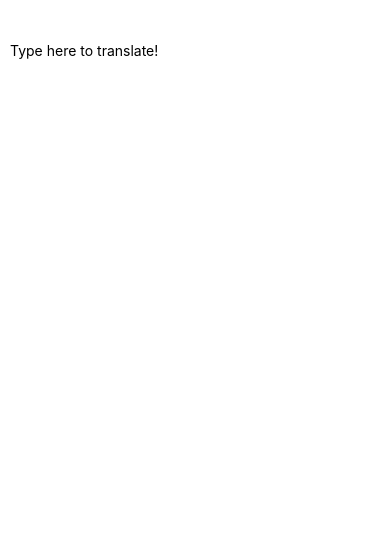
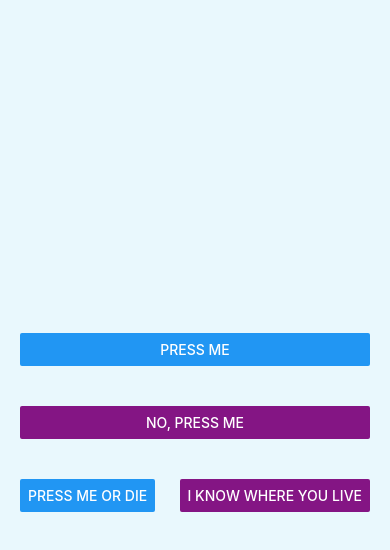
Before and after one commit to daniel-certa-1228/react-native-tutorial, a React Native app: screen / in a window 390 px wide. Shown: the top 550 px of the page. Built offline with nearby package versions, Linux system fonts and the light colour scheme.

Commit message:
buttons 1

```diff
--- a/App.js
+++ b/App.js
@@ -1,24 +1,55 @@
 import React, { Component } from 'react';
-import { AppRegistry, Text, TextInput, View } from 'react-native';
+import { Alert, AppRegistry, Button, StyleSheet, View } from 'react-native';
 
-export default class PizzaTranslator extends Component {
-    constructor(props) {
-        super(props);
-        this.state = {text: ''};
+export default class ButtonBasics extends Component {
+    _onPressButton() {
+        Alert.alert('You touched the button.')
     }
 
     render() {
         return (
-            <View style={{padding: 10, marginTop: 20}}>
-                <TextInput
-                style={{height:40}}
-                placeholder="Type here to translate!"
-                onChangeText={(text) => this.setState({text})}
-                />
-                <Text style={{padding: 10, fontSize:42}}>
-                    {this.state.text.split(' ').map((word) => word && '🍕').join(' ')}
-                </Text>
+            <View style={styles.container}>
+                <View style={styles.buttonContainer}>
+                    <Button
+                        onPress={this._onPressButton}
+                        title="Press Me"
+                    />
+                </View>
+                <View style={styles.buttonContainer}>
+                    <Button
+                        onPress={this._onPressButton}
+                        title="No, Press Me"
+                        color= "#841584"
+                    />
+                </View>
+                <View style={styles.alternativeLayoutButtonContainer}>
+                    <Button
+                        onPress={this._onPressButton}
+                        title="Press Me Or Die"
+                    />
+                    <Button
+                        onPress={this._onPressButton}
+                        title="I Know Where You Live"
+                        color="#841584"
+                    />
+                </View>
             </View>
-        );
+        )
     }
 }
+
+const styles = StyleSheet.create({
+    container: {
+        flex: 1,
+        justifyContent: 'center',
+        backgroundColor: '#E9F8FD'
+    },
+    buttonContainer: {
+        margin: 20
+    },
+    alternativeLayoutButtonContainer: {
+        margin: 20,
+        flexDirection: 'row',
+        justifyContent: 'space-between'
+    }
+})
```
